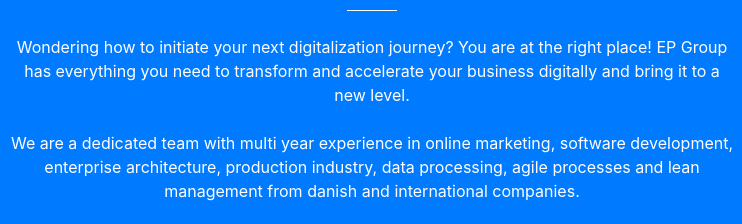
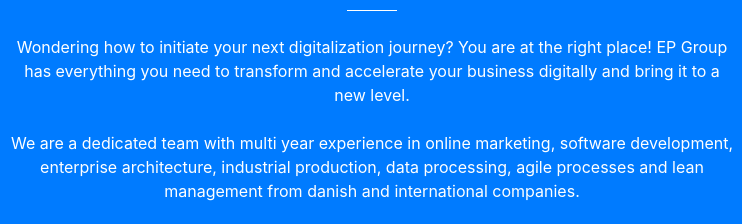
Before and after one commit to kiango/epidotegroup, a website with bundled scripts: page index.html in a window 1280 px wide. Shown: the part 980-1204 px from the top of the page, 268-1010 px from the left. Built offline with nearby package versions, Linux system fonts and the light colour scheme.

Commit message:
1st commit

```diff
--- a/index.html
+++ b/index.html
@@ -78,7 +78,7 @@
             <h2 class="section-heading text-white">We've got what you need!</h2>
             <hr class="light my-4">
             <p class="text-faded mb-4">Wondering how to initiate your next digitalization journey? You are at the right place! EP Group has everything you need to transform and accelerate your business digitally and bring it to a new level.</p>
-            <p class="text-faded mb-4">We are a dedicated team with multi year experience in online marketing, software development, enterprise architecture, production industry, data processing, agile processes and lean management from danish and international companies.</p>
+            <p class="text-faded mb-4">We are a dedicated team with multi year experience in online marketing, software development, enterprise architecture, industrial production, data processing, agile processes and lean management from danish and international companies.</p>
             <a class="btn btn-light btn-xl js-scroll-trigger" href="#services">Get Started!</a>
           </div>
         </div>
```
